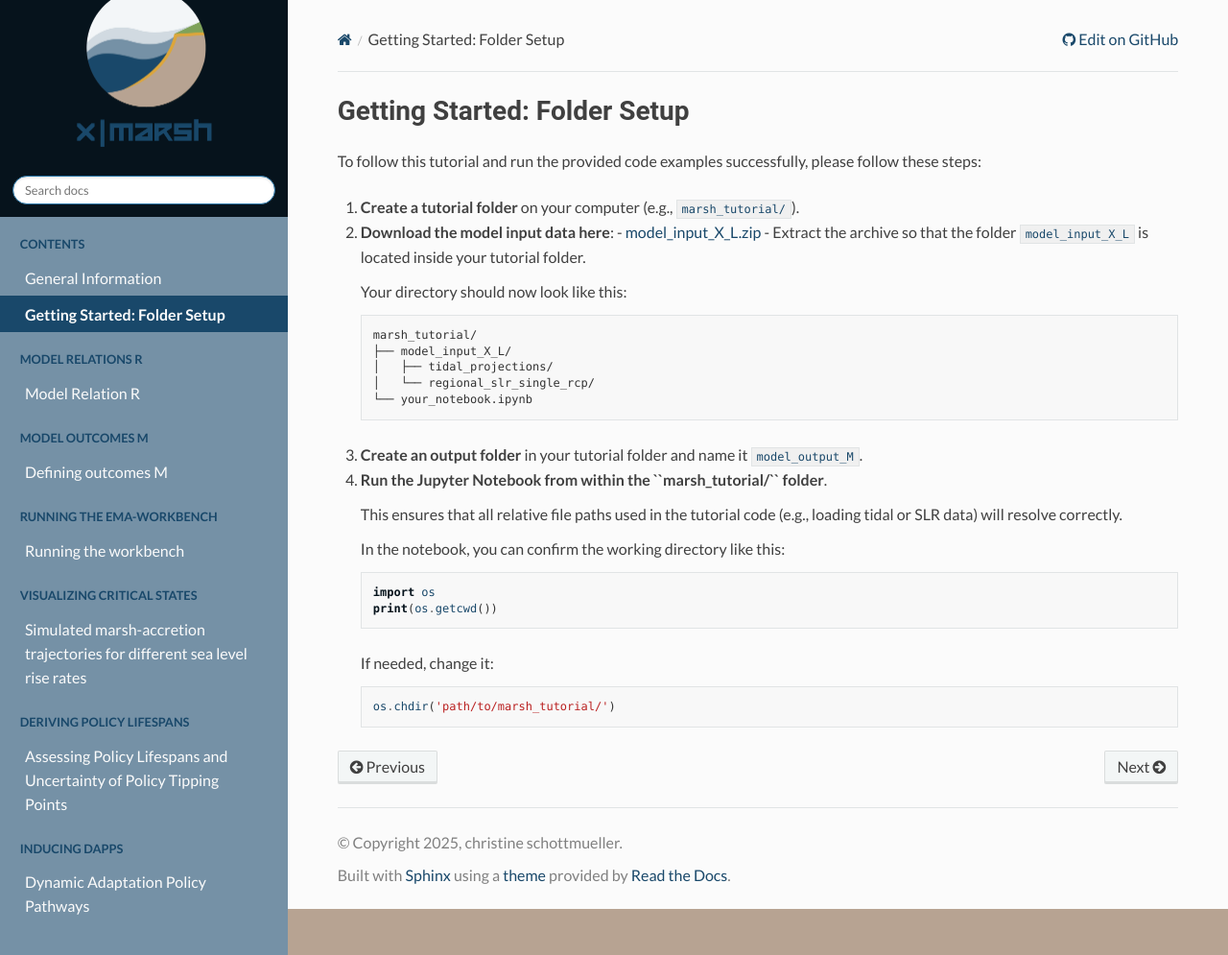
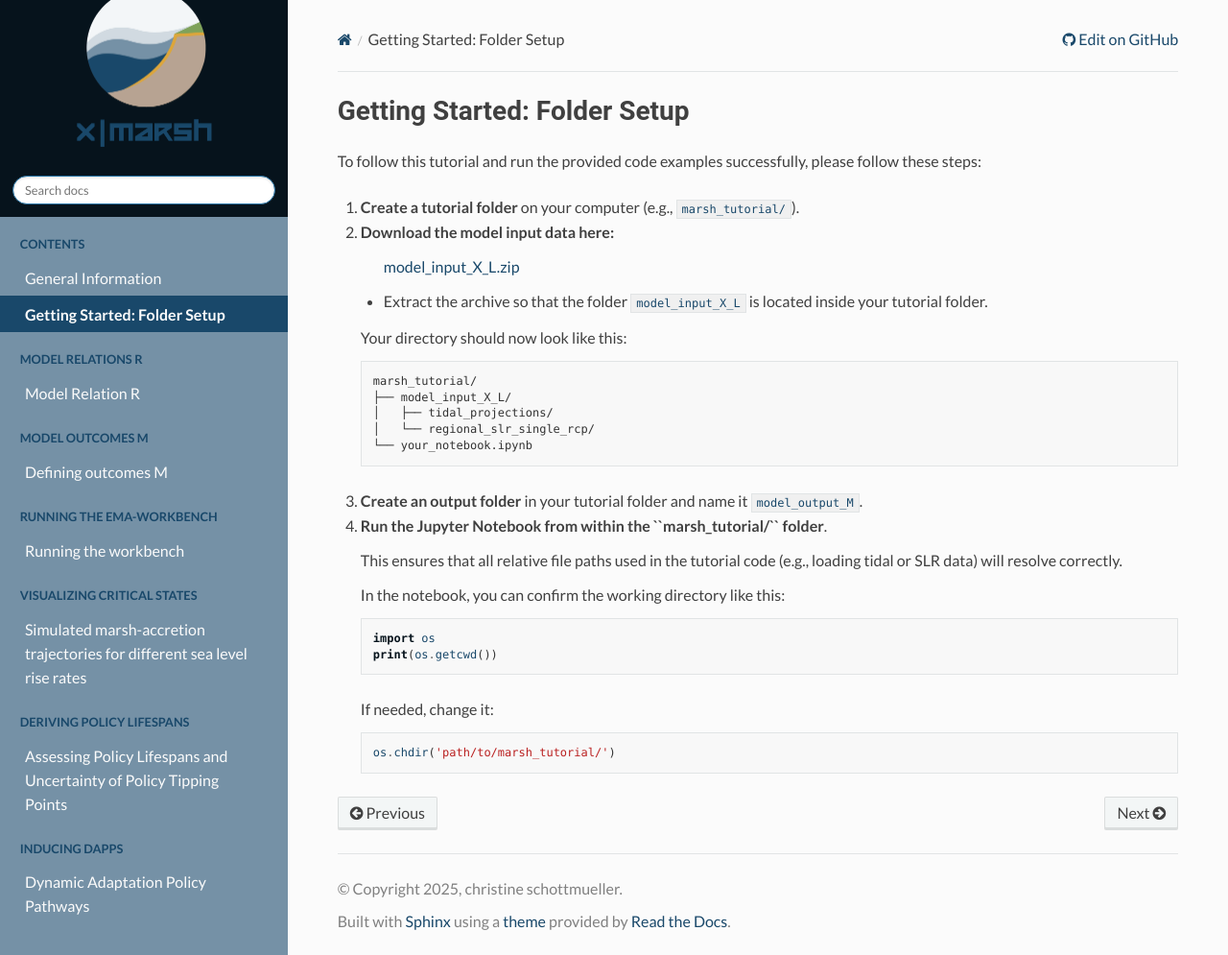
Before and after one commit to christineschottmueller/x-marsh, a Sphinx documentation site: the page built from docs/chapter_01/01_01_getting_started.rst, in a window 1280 px wide and 995 px high. Shown: the whole window at 96% size. Built offline with Sphinx 7.4.7 and the Read the Docs theme 3.1.0, drawn with Linux system fonts in a browser that asks for light colours.

```diff
--- a/docs/chapter_01/01_01_getting_started.rst
+++ b/docs/chapter_01/01_01_getting_started.rst
@@ -5,7 +5,7 @@ To follow this tutorial and run the provided code examples successfully, please
 
 1. **Create a tutorial folder** on your computer (e.g., ``marsh_tutorial/``).
 2. **Download the model input data here**:
-   - `model_input_X_L.zip <https://github.com/christineschottmueller/x-marsh/releases/download/v1.0-data/model_input_X_L.zip>`_
+    `model_input_X_L.zip <https://github.com/christineschottmueller/x-marsh/releases/download/v1.0-data/model_input_X_L.zip>`_
    - Extract the archive so that the folder ``model_input_X_L`` is located inside your tutorial folder.
 
    Your directory should now look like this:
@@ -17,6 +17,7 @@ To follow this tutorial and run the provided code examples successfully, please
        │   ├── tidal_projections/
        │   └── regional_slr_single_rcp/
        └── your_notebook.ipynb
+
 
 3. **Create an output folder** in your tutorial folder and name it ``model_output_M``.
 
```
